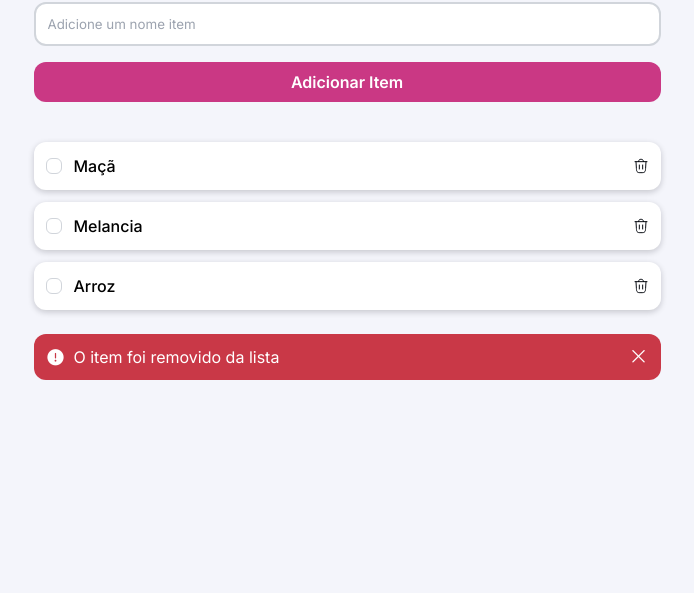
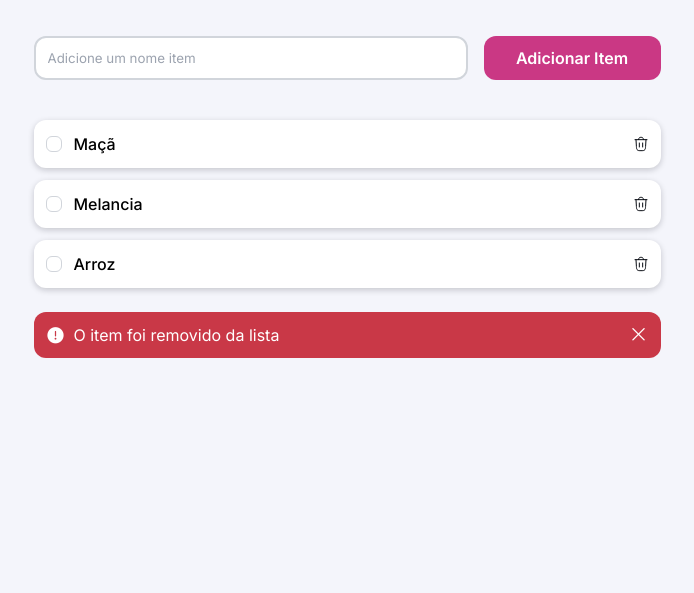
Before and after one commit to cattnasc/quicklist, a plain HTML site: page index.html in a window 1280 px wide. Shown: the part 207-800 px from the top of the page, without its empty margins (293-987 px from the left). Drawn offline with nearby package versions, Linux system fonts and the light colour scheme.

Commit message:
adaptações da responsividade para versão desktop

```diff
--- a/style.css
+++ b/style.css
@@ -206,3 +206,26 @@ main {
     opacity: 0;
     transform: translateY(-10px);
 }
+
+@media(min-width: 627px) {
+    header {
+        img {
+            margin-bottom: 6.4rem;
+        }
+    }
+
+    .add-item {
+        display: grid;
+        grid-template-columns: repeat(10, 1fr);
+        gap: 1.6rem;
+
+        input {
+            margin-bottom: 0;
+            grid-column: 1 / 8;
+        }
+
+        button {
+            grid-column: 8 / 11;
+        }
+    }
+}
```
